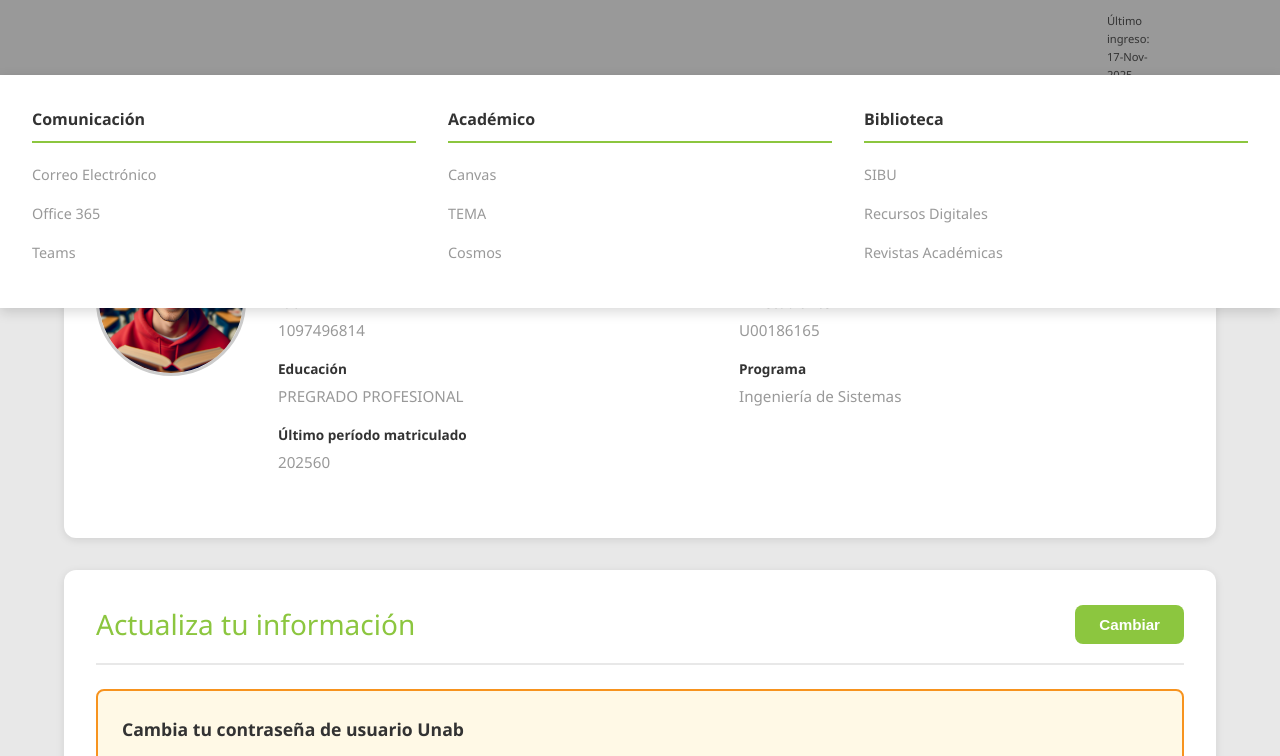
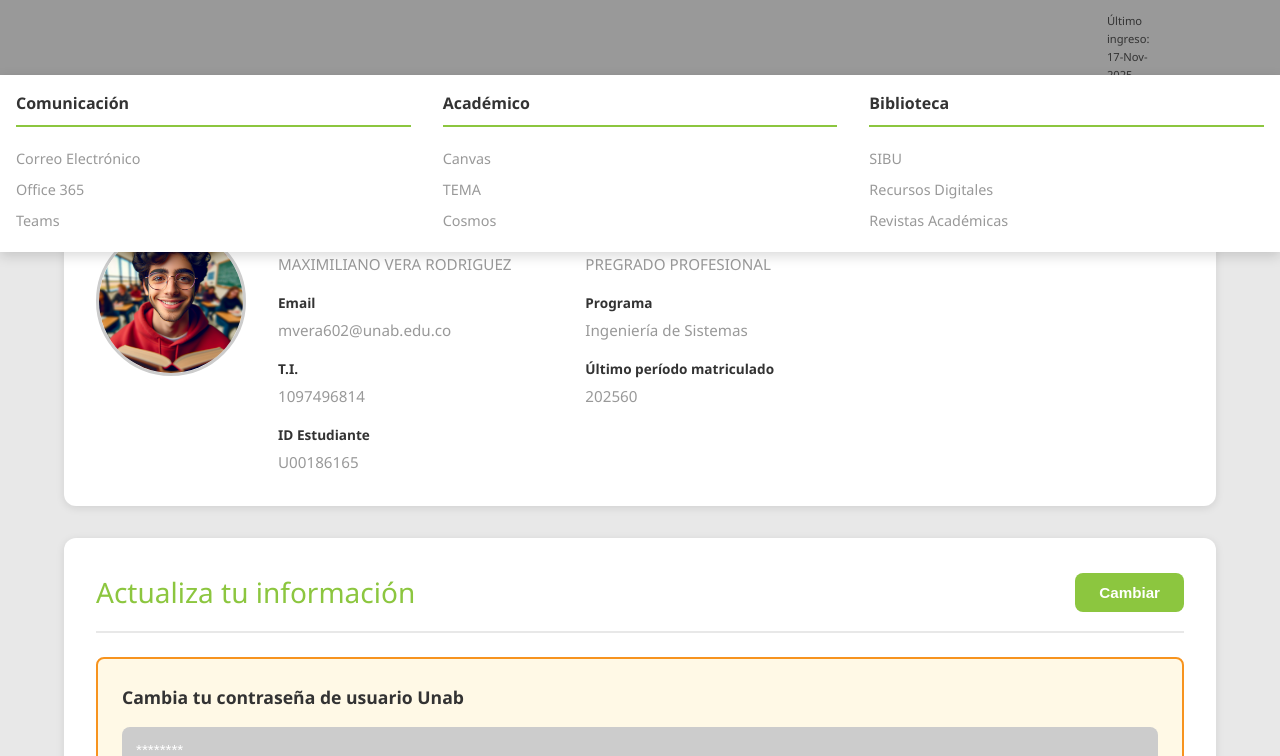
Before and after one commit to RareChimera87/unab-web-page, a plain HTML site: page profile.html in a window 1280 px wide. Both pictures are taken after a click on the button "Servicios Electrónicos". Shown: the top 756 px of the page. Drawn offline with Linux system fonts and the light colour scheme.

Commit message:
Change displaying grid information on profile

```diff
--- a/assets/css/app.css
+++ b/assets/css/app.css
@@ -49,7 +49,7 @@
     align-items: center;
     gap: 0.5rem;
     padding: 0.5rem 0.75rem;
-    background-color: var(--color-accent-dark);
+    background-color: var(--color-primary);
     border: none;
     border-radius: var(--radius-sm);
     color: var(--color-white);
@@ -61,7 +61,7 @@
 }
 
 .mega-menu__trigger:hover {
-    background-color: rgba(61, 77, 106, 0.8);
+    background-color:#6f963b;
 }
 
 .mega-menu__trigger svg {
@@ -79,7 +79,7 @@
     right: 0;
     background-color: var(--color-white);
     box-shadow: var(--shadow-lg);
-    padding: var(--space-xl);
+    padding: var(--space-md);
     z-index: var(--z-dropdown);
     max-height: 70vh;
     overflow-y: auto;
@@ -110,10 +110,6 @@
     list-style: none;
     padding: 0;
     margin: 0;
-}
-
-.dropdown-section li {
-    margin-bottom: 0.5rem;
 }
 
 .dropdown-section a {
@@ -227,7 +223,6 @@
     display: grid;
     grid-template-columns: 150px 1fr;
     gap: var(--space-xl);
-    margin-bottom: var(--space-xl);
 }
 
 .profile-photo img {
@@ -240,7 +235,9 @@
 
 .profile-details {
     display: grid;
-    grid-template-columns: repeat(2, 1fr);
+    grid-template-columns: repeat(3, 1fr);
+    grid-template-rows: repeat(4, auto);
+    grid-auto-flow: column;
     gap: var(--space-md);
 }
 
--- a/profile.html
+++ b/profile.html
@@ -3,7 +3,7 @@
 <head>
     <meta charset="UTF-8">
     <meta name="viewport" content="width=device-width, initial-scale=1.0">
-    <title>Perfil - MiPortal U</title>
+    <title>Perfil estudiantes - MiPortal U</title>
     <link rel="stylesheet" href="assets/css/reset.css">
     <link rel="stylesheet" href="assets/css/variables.css">
     <link rel="stylesheet" href="assets/css/base.css">
```
